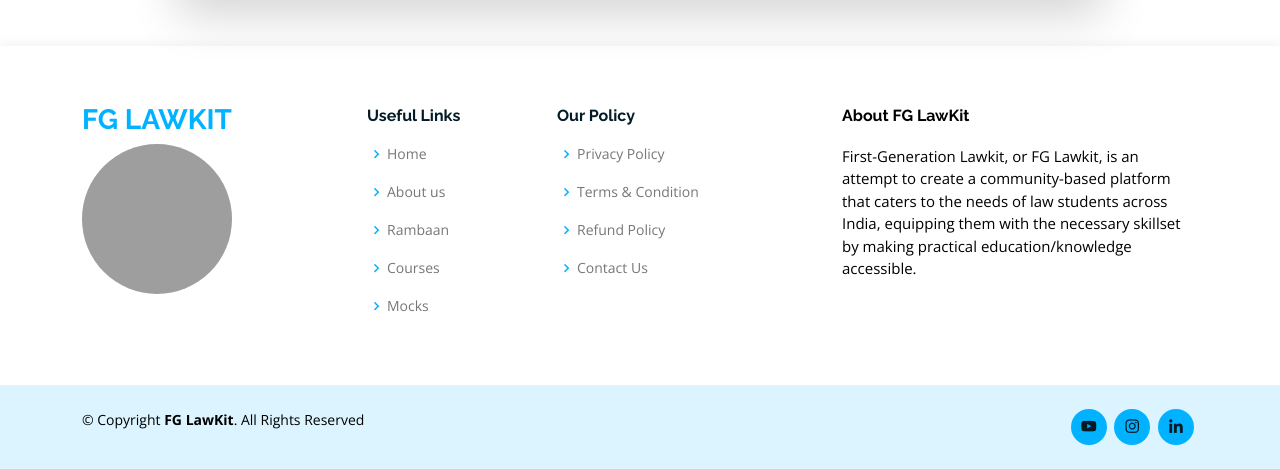
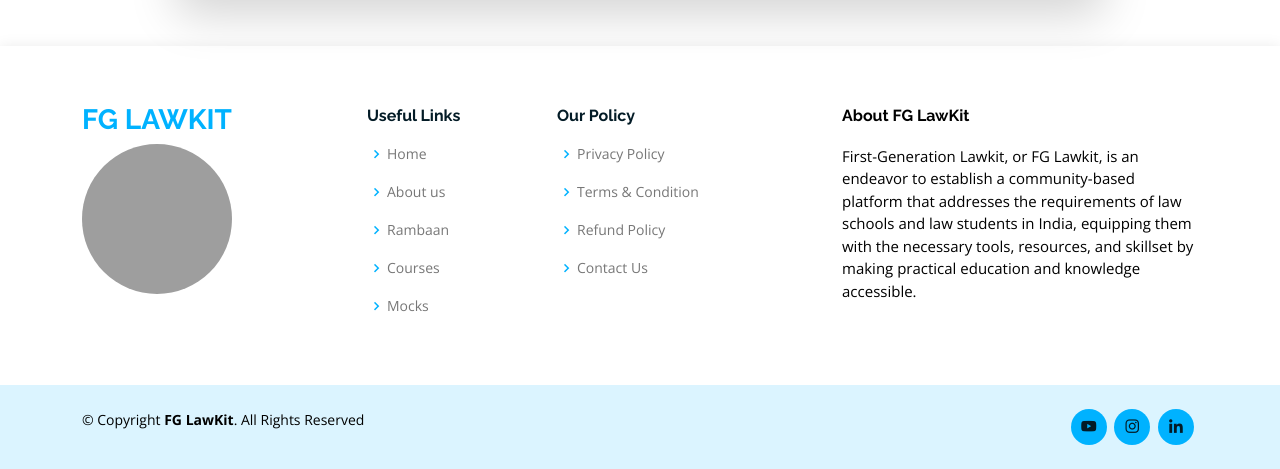
Before and after one commit to backendfglawkit/fglawkit1.1, a Flask app: page /Reset_password/emailValidate in a window 1280 px wide. Shown: the part 374-843 px from the top of the page. Run offline with Flask 2, Linux system fonts and the light colour scheme; some libraries are stand-ins or nearby versions; grey boxes are pictures that could not be loaded.

Commit message:
Update base.html

```diff
--- a/fg_lawkit/templates/base.html
+++ b/fg_lawkit/templates/base.html
@@ -154,10 +154,7 @@
 
           <div class="col-lg-4 col-md-6 footer-newsletter">
             <h4>About FG LawKit</h4>
-            <p>First-Generation Lawkit, or FG Lawkit, is an attempt to create a
-              community-based platform that caters to the needs of law students
-               across India, equipping them with the necessary skillset by making
-               practical education/knowledge accessible.</p>
+            <p>First-Generation Lawkit, or FG Lawkit, is an endeavor to establish a community-based platform that addresses the requirements of law schools and law students in India, equipping them with the necessary tools, resources, and skillset by making practical education and knowledge accessible.</p>
 
             </div>
 
```
